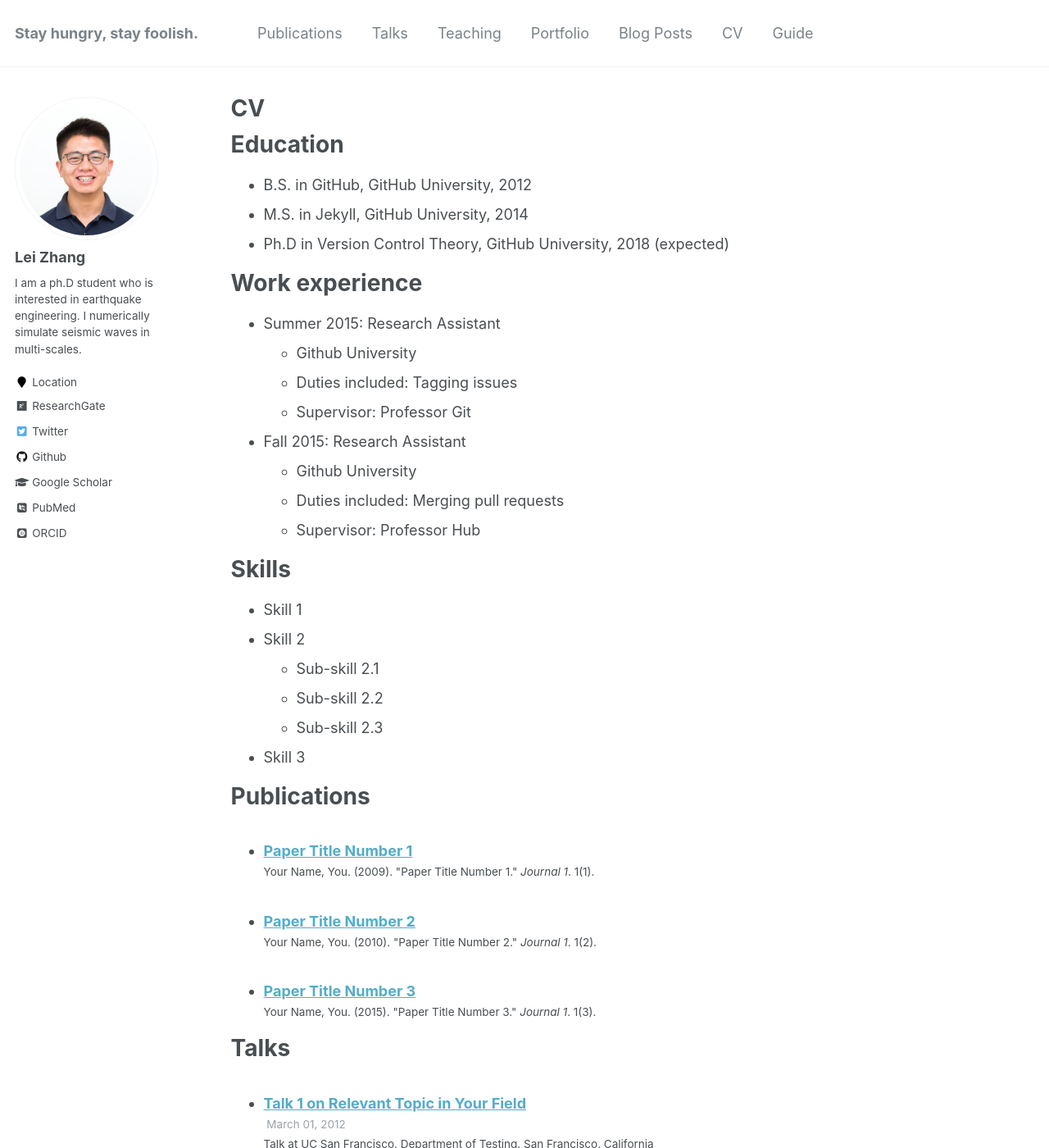
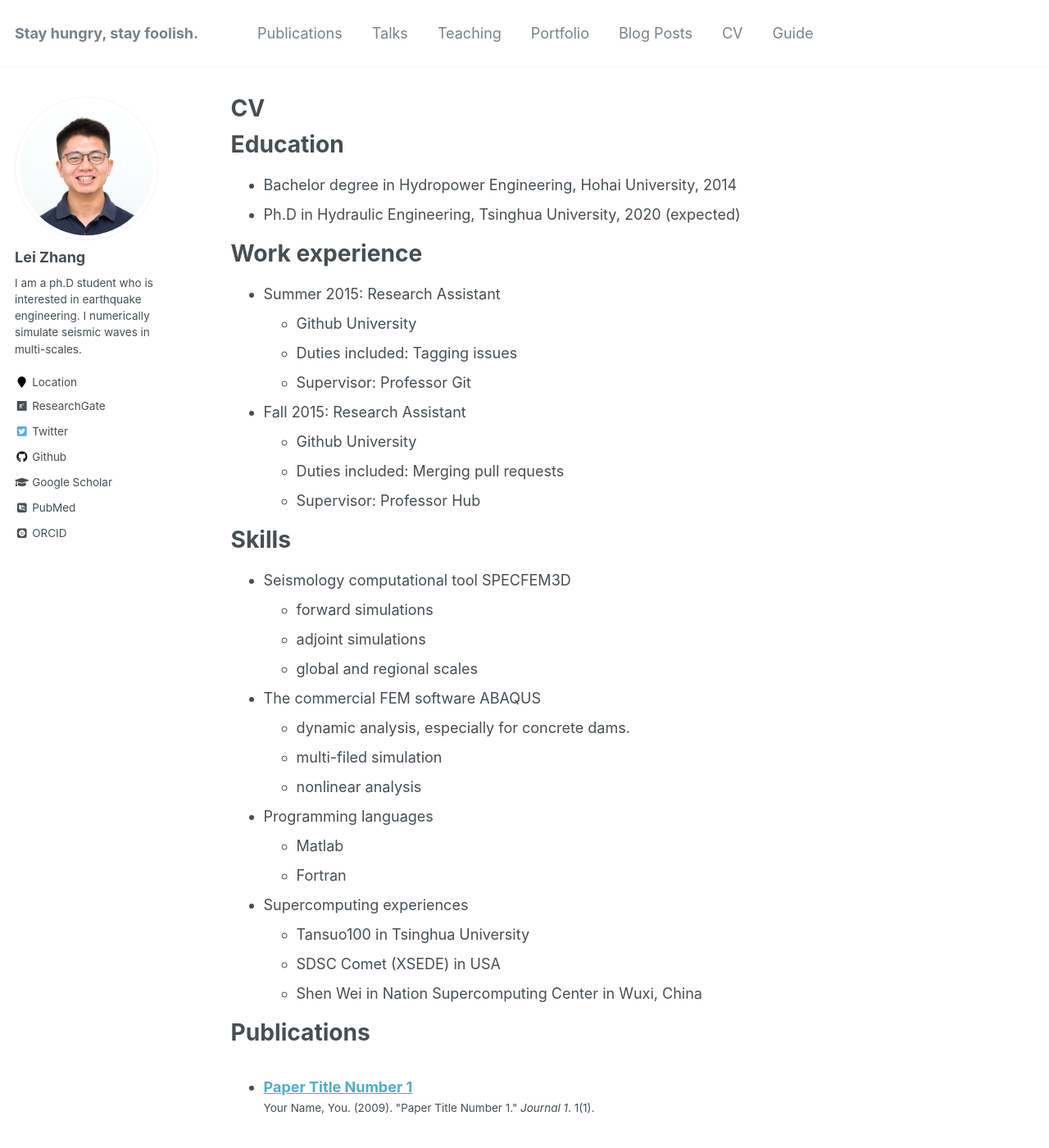
Before and after one commit to zhanglei911/zhanglei911.github.io, a Jekyll site: the page built from _pages/cv.md, in a window 1280 px wide and 1400 px high. Shown: the whole window at 82% size. Built offline with Jekyll 4.4.1, drawn with Linux system fonts in a browser that asks for light colours; some web fonts are replaced.

Commit message:
Update cv.md

```diff
--- a/_pages/cv.md
+++ b/_pages/cv.md
@@ -11,9 +11,8 @@ redirect_from:
 
 Education
 ======
-* B.S. in GitHub, GitHub University, 2012
-* M.S. in Jekyll, GitHub University, 2014
-* Ph.D in Version Control Theory, GitHub University, 2018 (expected)
+* Bachelor degree in Hydropower Engineering, Hohai University, 2014
+* Ph.D in Hydraulic Engineering, Tsinghua University, 2020 (expected)
 
 Work experience
 ======
@@ -29,12 +28,21 @@ Work experience
 
 Skills
 ======
-* Skill 1
-* Skill 2
-  * Sub-skill 2.1
-  * Sub-skill 2.2
-  * Sub-skill 2.3
-* Skill 3
+* Seismology computational tool SPECFEM3D
+  * forward simulations
+  * adjoint simulations
+  * global and regional scales
+* The commercial FEM software ABAQUS
+  * dynamic analysis, especially for concrete dams.
+  * multi-filed simulation
+  * nonlinear analysis
+* Programming languages
+  * Matlab
+  * Fortran
+* Supercomputing experiences
+  * Tansuo100 in Tsinghua University
+  * SDSC Comet (XSEDE) in USA
+  * Shen Wei in Nation Supercomputing Center in Wuxi, China
 
 Publications
 ======
```
